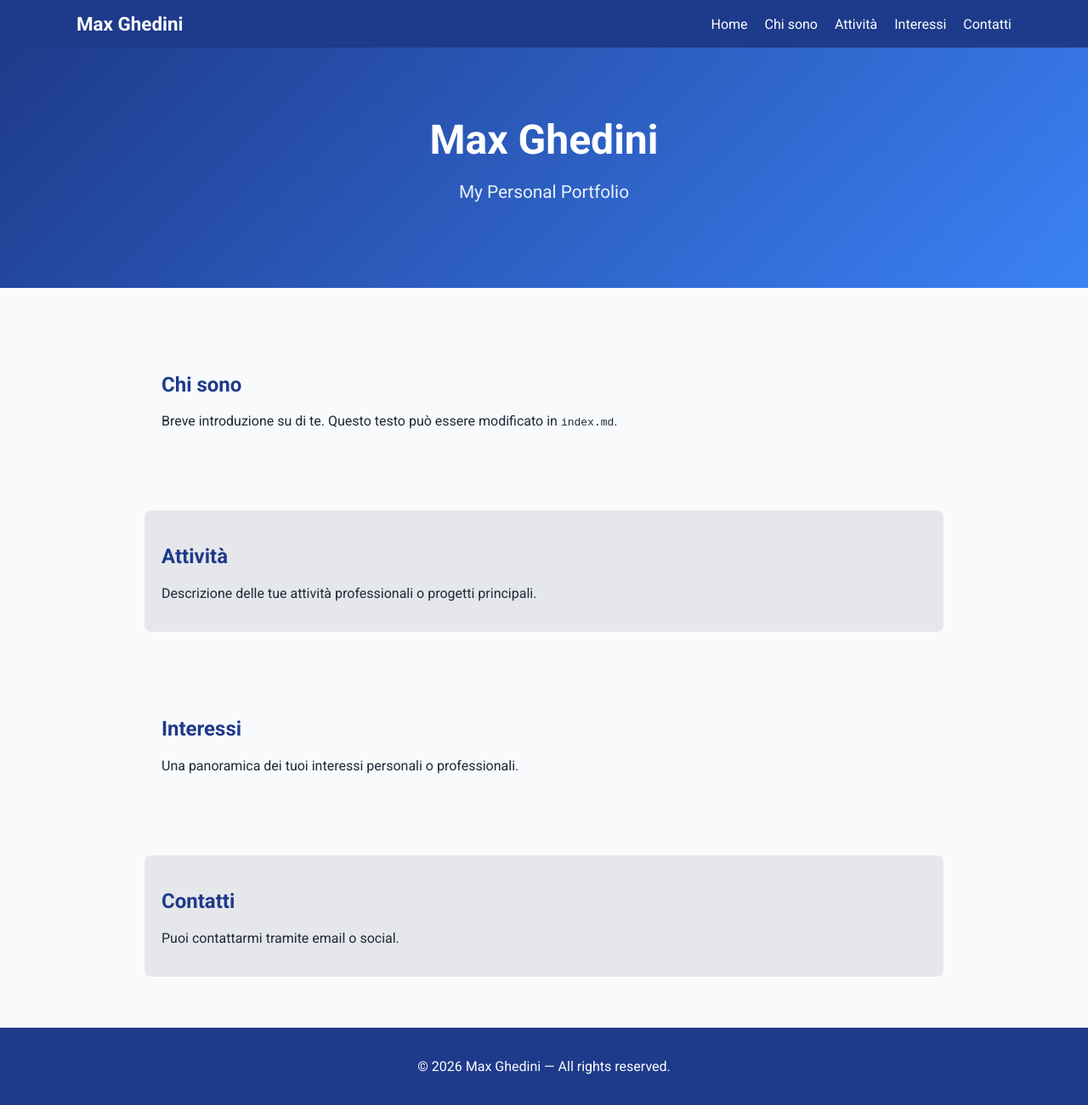
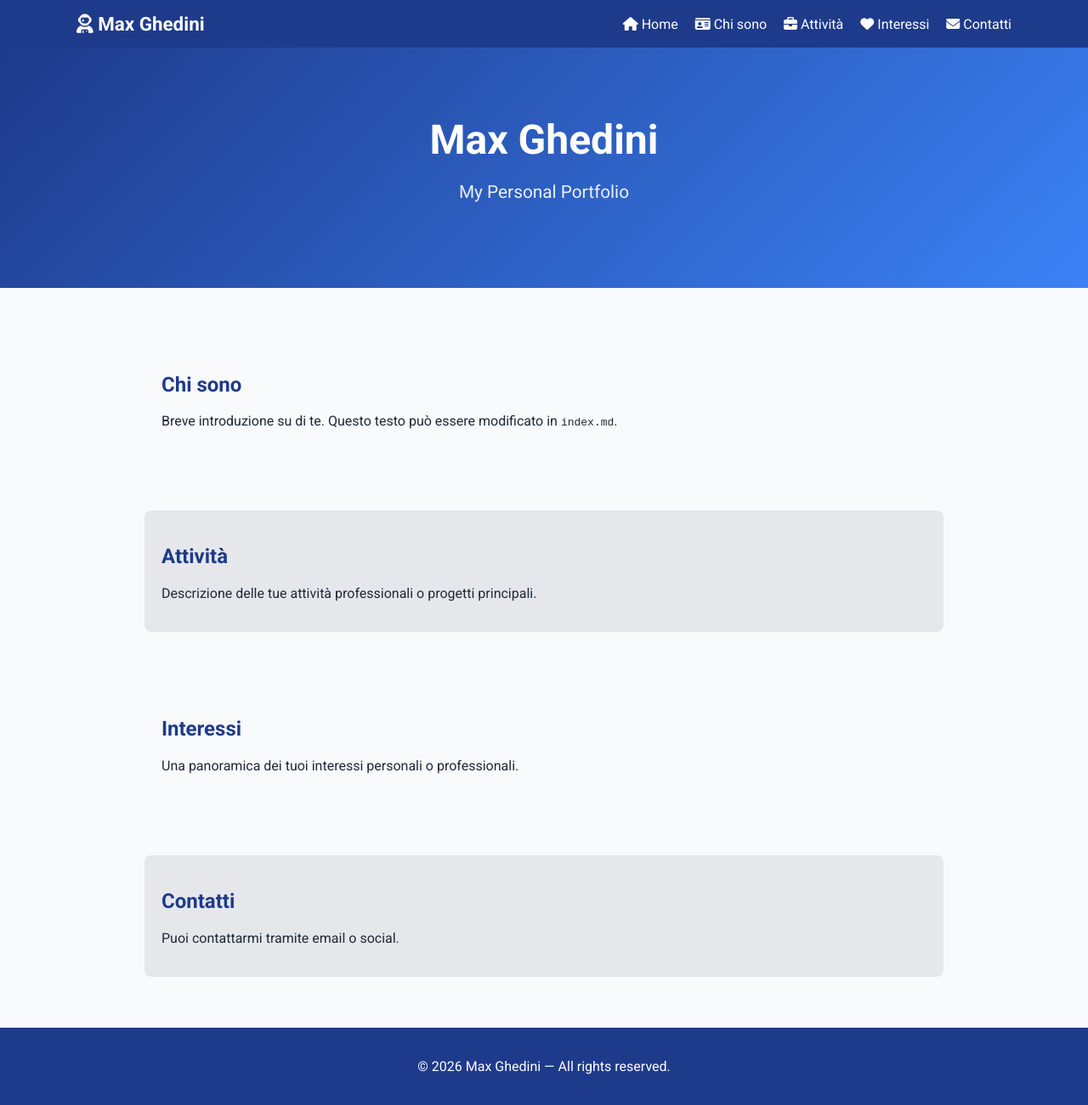
Before and after one commit to mghedin/mghedin.github.io, a Jekyll site: the page built from index.md, in a window 1280 px wide. Shown: the whole page at 85% size. Built offline with Jekyll 4.4.1, drawn with Linux system fonts in a browser that asks for light colours.

Commit message:
Update nav.html

```diff
--- a/_includes/nav.html
+++ b/_includes/nav.html
@@ -1,12 +1,14 @@
 <nav class="top-nav">
   <div class="nav-container">
-    <a class="logo" href="{{ '/' | relative_url }}">{{ site.title }}</a>
+    <a class="logo" href="{{ '/' | relative_url }}">
+      <i class="fa-solid fa-user-astronaut"></i> {{ site.title }}
+    </a>
     <ul>
-      <li><a href="{{ '/' | relative_url }}">Home</a></li>
-      <li><a href="{{ '/about' | relative_url }}">Chi sono</a></li>
-      <li><a href="{{ '/activities' | relative_url }}">Attività</a></li>
-      <li><a href="{{ '/interests' | relative_url }}">Interessi</a></li>
-      <li><a href="{{ '/contact' | relative_url }}">Contatti</a></li>
+      <li><a href="{{ '/' | relative_url }}"><i class="fa-solid fa-house"></i> Home</a></li>
+      <li><a href="{{ '/about' | relative_url }}"><i class="fa-solid fa-id-card"></i> Chi sono</a></li>
+      <li><a href="{{ '/activities' | relative_url }}"><i class="fa-solid fa-briefcase"></i> Attività</a></li>
+      <li><a href="{{ '/interests' | relative_url }}"><i class="fa-solid fa-heart"></i> Interessi</a></li>
+      <li><a href="{{ '/contact' | relative_url }}"><i class="fa-solid fa-envelope"></i> Contatti</a></li>
     </ul>
   </div>
 </nav>
```
